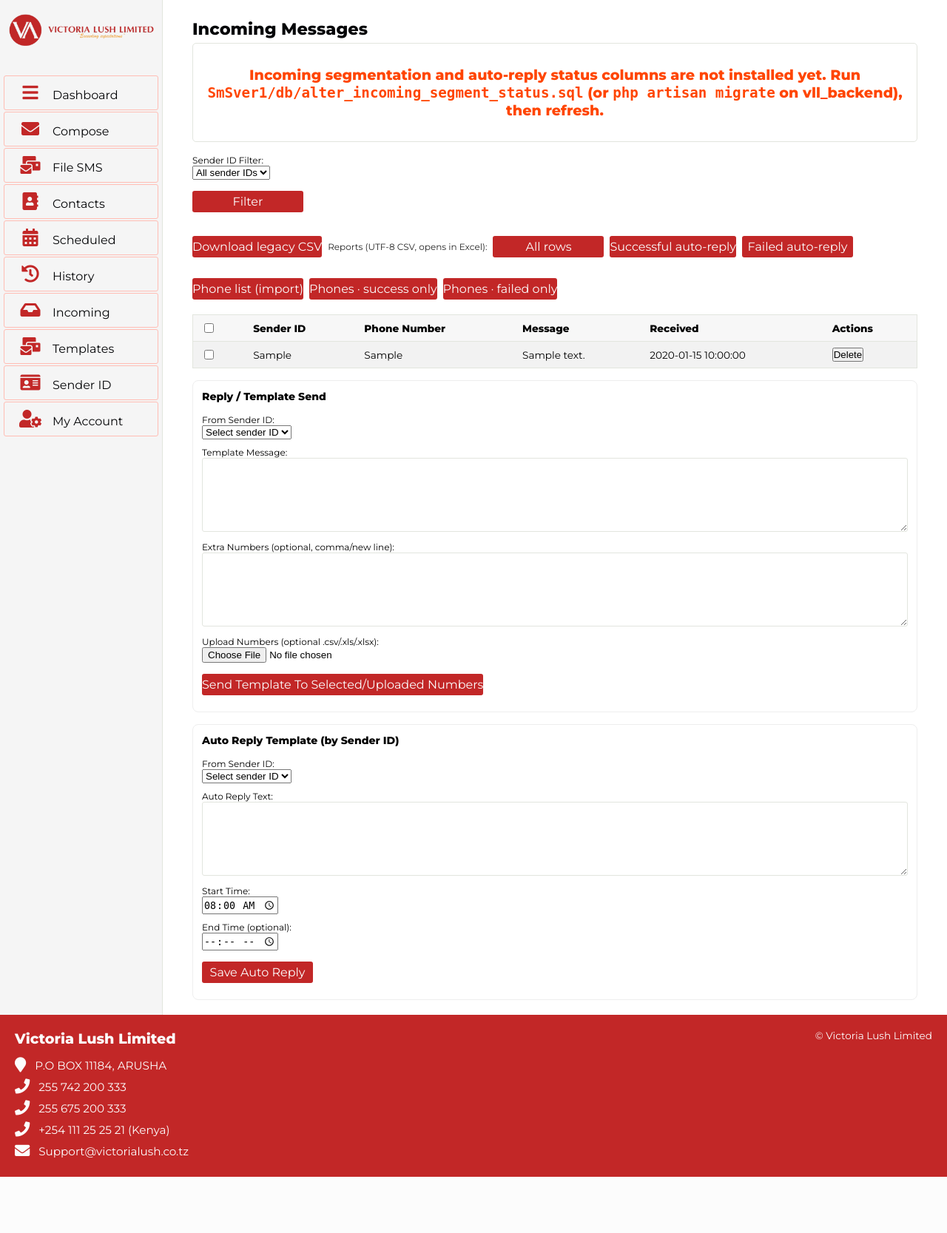
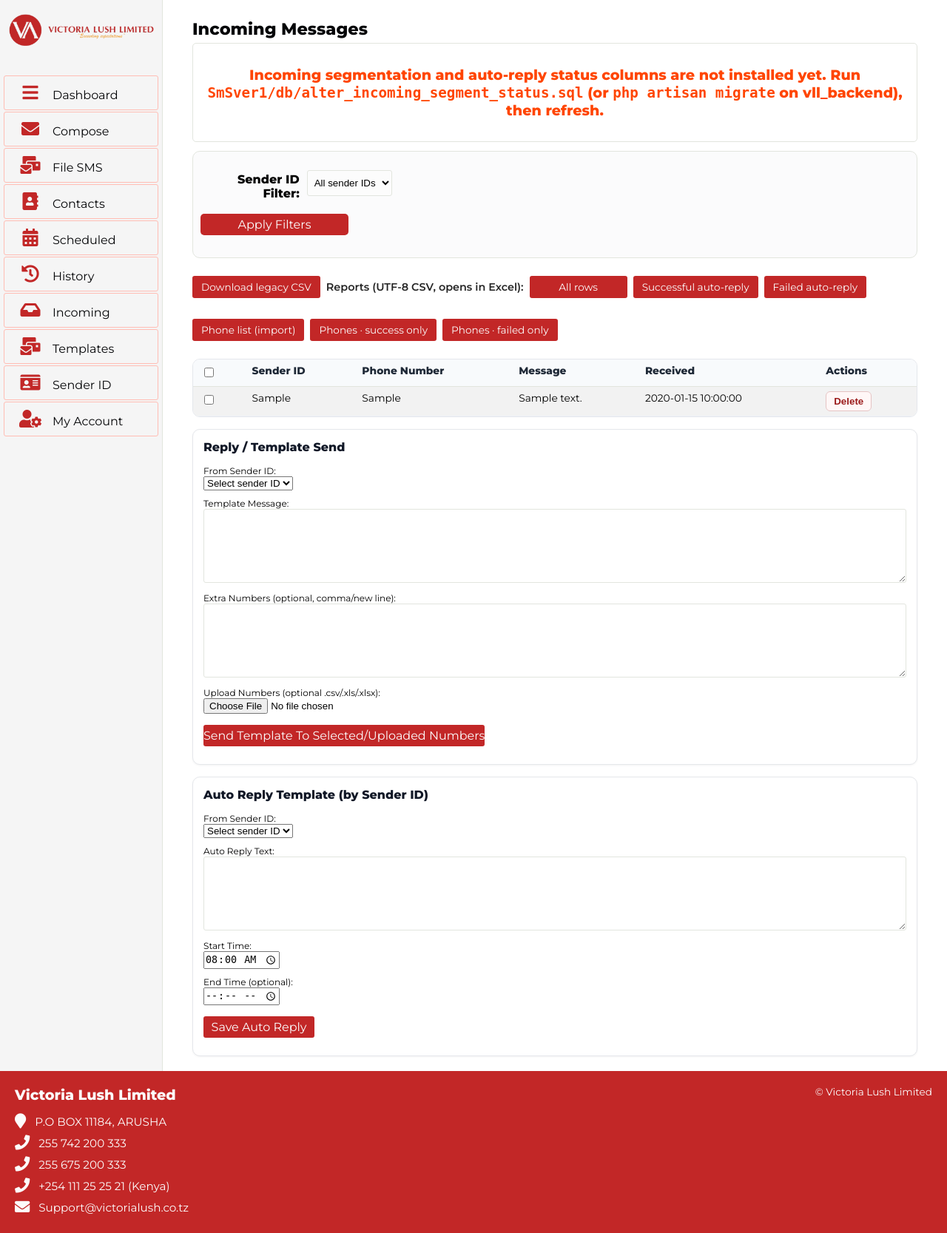
Before and after one commit to Victoria-Lush-Limited/SmSver1, a PHP site: page /incoming.php in a window 1280 px wide. Shown: the part 49-1716 px from the top of the page at 74% size. Before the commit the page ends 1640 px from the top, so only its background shows below. Run offline with PHP 8.4, Linux system fonts and the light colour scheme; the visitor is signed in with stand-in values (Sample User, id 1); tables that the repository leaves empty or names only in its code hold one stand-in row (values such as "Sample post").

Commit message:
Polish incoming inbox UI for professional workflow
Co-authored-by: Cursor <cursoragent@cursor.com>

```diff
--- a/css/style.css
+++ b/css/style.css
@@ -1325,6 +1325,88 @@ td {
     line-height: 1.4;
 }
 
+/* --- Incoming page polish --- */
+.incoming-filters {
+    margin-bottom: 14px;
+    border-radius: 10px;
+    background: #fbfbfc;
+}
+.incoming-actions-bar {
+    margin-bottom: 14px;
+    display: flex;
+    flex-wrap: wrap;
+    gap: 8px;
+    align-items: center;
+}
+.incoming-report-label {
+    opacity: 0.85;
+    font-size: 0.9rem;
+    font-weight: 600;
+}
+.incoming-action-btn {
+    display: inline-block;
+    text-decoration: none;
+    min-width: 132px;
+    padding: 7px 12px;
+    font-size: 0.85rem;
+}
+.incoming-table-wrap {
+    border: 1px solid #e4e7ec;
+    border-radius: 10px;
+    overflow: auto;
+    background: #fff;
+}
+.incoming-table {
+    border: 0;
+    border-collapse: separate;
+    border-spacing: 0;
+    font-size: 0.86rem;
+}
+.incoming-table td {
+    vertical-align: top;
+    line-height: 1.45;
+}
+.incoming-table-header {
+    background: #f8fafc;
+    font-weight: 700;
+    color: #1f2937;
+}
+.incoming-row td {
+    border-bottom: 1px solid #eef2f7;
+}
+.incoming-empty {
+    padding: 16px;
+    text-align: center;
+    color: #4b5563;
+    font-weight: 600;
+}
+.incoming-delete-btn {
+    border: 1px solid #e5c4c4;
+    color: #9b1c1c;
+    background: #fff7f7;
+    border-radius: 6px;
+    padding: 5px 10px;
+    cursor: pointer;
+    font-weight: 600;
+}
+.incoming-delete-btn:hover {
+    background: #ffe9e9;
+}
+.incoming-card {
+    margin-top: 16px;
+    padding: 14px;
+    border: 1px solid #e5e7eb;
+    border-radius: 10px;
+    background: #fff;
+    box-shadow: 0 1px 3px rgba(0, 0, 0, 0.05);
+}
+.incoming-card-title {
+    margin: 0 0 10px 0;
+    font-size: 1rem;
+    font-weight: 800;
+    color: #111827;
+}
+
 /* My Account — API key */
 .api-key-row .api-key-wrap {
     display: flex;
--- a/incoming.php
+++ b/incoming.php
@@ -91,7 +91,7 @@ $vll_page_description = 'Incoming SMS inbox — replies and audience messages fo
                 </div>
             <?php } ?>
 
-            <form method="get" action="incoming.php" style="margin-bottom:12px;">
+            <form method="get" action="incoming.php" class="incoming-filters page-form">
                 <div class="form-field">
                     <div class="field-label">Sender ID Filter:</div>
                     <div class="custom-input-wrapper">
@@ -125,11 +125,11 @@ $vll_page_description = 'Incoming SMS inbox — replies and audience messages fo
                     </div>
                 </div>
                 <?php } ?>
-                <ul class="field-list"><li><button type="submit" class="send-button" style="cursor:pointer;">Filter</button></li></ul>
+                <ul class="field-list"><li><button type="submit" class="send-button">Apply Filters</button></li></ul>
             </form>
 
-            <div style="margin-bottom:10px;display:flex;flex-wrap:wrap;gap:8px;align-items:center;">
-                <a href="incoming_export.php?sender_id=<?php echo urlencode($senderFilter); ?>" class="send-button" style="display:inline-block;text-decoration:none;">
+            <div class="incoming-actions-bar">
+                <a href="incoming_export.php?sender_id=<?php echo urlencode($senderFilter); ?>" class="send-button incoming-action-btn">
                     Download legacy CSV
                 </a>
                 <?php
@@ -138,21 +138,22 @@ $vll_page_description = 'Incoming SMS inbox — replies and audience messages fo
                     $repBase .= '&segment=' . urlencode($segmentFilter);
                 }
                 ?>
-                <span style="opacity:0.85;">Reports (UTF-8 CSV, opens in Excel):</span>
-                <a href="<?php echo htmlspecialchars($repBase . '&report=all&mode=full', ENT_QUOTES, 'UTF-8'); ?>" class="send-button" style="display:inline-block;text-decoration:none;">All rows</a>
-                <a href="<?php echo htmlspecialchars($repBase . '&report=success&mode=full', ENT_QUOTES, 'UTF-8'); ?>" class="send-button" style="display:inline-block;text-decoration:none;">Successful auto-reply</a>
-                <a href="<?php echo htmlspecialchars($repBase . '&report=failed&mode=full', ENT_QUOTES, 'UTF-8'); ?>" class="send-button" style="display:inline-block;text-decoration:none;">Failed auto-reply</a>
-                <a href="<?php echo htmlspecialchars($repBase . '&report=all&mode=phones', ENT_QUOTES, 'UTF-8'); ?>" class="send-button" style="display:inline-block;text-decoration:none;">Phone list (import)</a>
-                <a href="<?php echo htmlspecialchars($repBase . '&report=success&mode=phones', ENT_QUOTES, 'UTF-8'); ?>" class="send-button" style="display:inline-block;text-decoration:none;">Phones · success only</a>
-                <a href="<?php echo htmlspecialchars($repBase . '&report=failed&mode=phones', ENT_QUOTES, 'UTF-8'); ?>" class="send-button" style="display:inline-block;text-decoration:none;">Phones · failed only</a>
+                <span class="incoming-report-label">Reports (UTF-8 CSV, opens in Excel):</span>
+                <a href="<?php echo htmlspecialchars($repBase . '&report=all&mode=full', ENT_QUOTES, 'UTF-8'); ?>" class="send-button incoming-action-btn">All rows</a>
+                <a href="<?php echo htmlspecialchars($repBase . '&report=success&mode=full', ENT_QUOTES, 'UTF-8'); ?>" class="send-button incoming-action-btn">Successful auto-reply</a>
+                <a href="<?php echo htmlspecialchars($repBase . '&report=failed&mode=full', ENT_QUOTES, 'UTF-8'); ?>" class="send-button incoming-action-btn">Failed auto-reply</a>
+                <a href="<?php echo htmlspecialchars($repBase . '&report=all&mode=phones', ENT_QUOTES, 'UTF-8'); ?>" class="send-button incoming-action-btn">Phone list (import)</a>
+                <a href="<?php echo htmlspecialchars($repBase . '&report=success&mode=phones', ENT_QUOTES, 'UTF-8'); ?>" class="send-button incoming-action-btn">Phones · success only</a>
+                <a href="<?php echo htmlspecialchars($repBase . '&report=failed&mode=phones', ENT_QUOTES, 'UTF-8'); ?>" class="send-button incoming-action-btn">Phones · failed only</a>
             </div>
 
             <form method="post" action="incoming_actions.php" enctype="multipart/form-data">
                 <input type="hidden" name="sender_filter" value="<?php echo htmlspecialchars($senderFilter, ENT_QUOTES, 'UTF-8'); ?>">
                 <input type="hidden" name="segment_filter" value="<?php echo htmlspecialchars($segmentFilter, ENT_QUOTES, 'UTF-8'); ?>">
 
-                <table width="100%" border="0" cellspacing="0" cellpadding="6">
-                    <tr style="background:#f7f7f7;font-weight:bold;">
+                <div class="incoming-table-wrap">
+                <table class="incoming-table" width="100%" border="0" cellspacing="0" cellpadding="6">
+                    <tr class="incoming-table-header">
                         <td><input type="checkbox" onclick="for(const c of document.querySelectorAll('.in-sel')){c.checked=this.checked;}"></td>
                         <td>Sender ID</td>
                         <td>Phone Number</td>
@@ -168,10 +169,10 @@ $vll_page_description = 'Incoming SMS inbox — replies and audience messages fo
                     $colspan = $incomingExtended ? 8 : 6;
                     ?>
                     <?php if (count($rows) === 0) { ?>
-                        <tr><td colspan="<?php echo (int) $colspan; ?>" style="padding:16px;">No incoming messages found.</td></tr>
+                        <tr><td colspan="<?php echo (int) $colspan; ?>" class="incoming-empty">No incoming messages found.</td></tr>
                     <?php } ?>
                     <?php foreach ($rows as $r) { ?>
-                        <tr style="border-bottom:1px solid #eee;">
+                        <tr class="incoming-row">
                             <td><input class="in-sel" type="checkbox" name="selected_ids[]" value="<?php echo (int) $r['id']; ?>"></td>
                             <td><?php echo htmlspecialchars((string) $r['recipient'], ENT_QUOTES, 'UTF-8'); ?></td>
                             <td><?php echo htmlspecialchars((string) $r['sender'], ENT_QUOTES, 'UTF-8'); ?></td>
@@ -182,14 +183,15 @@ $vll_page_description = 'Incoming SMS inbox — replies and audience messages fo
                             <?php } ?>
                             <td><?php echo htmlspecialchars((string) $r['created_at'], ENT_QUOTES, 'UTF-8'); ?></td>
                             <td>
-                                <button name="action" value="delete_one" type="submit" formaction="incoming_actions.php?id=<?php echo (int) $r['id']; ?>" style="cursor:pointer;">Delete</button>
+                                <button name="action" value="delete_one" type="submit" formaction="incoming_actions.php?id=<?php echo (int) $r['id']; ?>" class="incoming-delete-btn">Delete</button>
                             </td>
                         </tr>
                     <?php } ?>
                 </table>
+                </div>
 
-                <div style="margin-top:16px;padding:12px;border:1px solid #eee;border-radius:8px;">
-                    <h3 style="margin:0 0 10px 0;">Reply / Template Send</h3>
+                <div class="incoming-card">
+                    <h3 class="incoming-card-title">Reply / Template Send</h3>
                     <div class="form-field">
                         <div class="field-label">From Sender ID:</div>
                         <div class="custom-input-wrapper">
@@ -204,26 +206,26 @@ $vll_page_description = 'Incoming SMS inbox — replies and audience messages fo
                     <div class="form-field">
                         <div class="field-label">Template Message:</div>
                         <div class="custom-input-wrapper">
-                            <textarea name="template_message" rows="4" style="width:100%;"></textarea>
+                            <textarea name="template_message" rows="4"></textarea>
                         </div>
                     </div>
                     <div class="form-field">
                         <div class="field-label">Extra Numbers (optional, comma/new line):</div>
                         <div class="custom-input-wrapper">
-                            <textarea name="manual_numbers" rows="3" style="width:100%;"></textarea>
+                            <textarea name="manual_numbers" rows="3"></textarea>
                         </div>
                     </div>
                     <div class="form-field">
                         <div class="field-label">Upload Numbers (optional .csv/.xls/.xlsx):</div>
                         <div class="custom-input-wrapper"><input type="file" name="numbers_file"></div>
                     </div>
-                    <button class="send-button" style="cursor:pointer;" type="submit" name="action" value="send_template_selected">
+                    <button class="send-button" type="submit" name="action" value="send_template_selected">
                         Send Template To Selected/Uploaded Numbers
                     </button>
                 </div>
 
-                <div style="margin-top:16px;padding:12px;border:1px solid #eee;border-radius:8px;">
-                    <h3 style="margin:0 0 10px 0;">Auto Reply Template (by Sender ID)</h3>
+                <div class="incoming-card">
+                    <h3 class="incoming-card-title">Auto Reply Template (by Sender ID)</h3>
                     <div class="form-field">
                         <div class="field-label">From Sender ID:</div>
                         <div class="custom-input-wrapper">
@@ -238,7 +240,7 @@ $vll_page_description = 'Incoming SMS inbox — replies and audience messages fo
                     <div class="form-field">
                         <div class="field-label">Auto Reply Text:</div>
                         <div class="custom-input-wrapper">
-                            <textarea name="auto_reply_text" rows="4" style="width:100%;"></textarea>
+                            <textarea name="auto_reply_text" rows="4"></textarea>
                         </div>
                     </div>
                     <div class="form-field">
@@ -249,7 +251,7 @@ $vll_page_description = 'Incoming SMS inbox — replies and audience messages fo
                         <div class="field-label">End Time (optional):</div>
                         <div class="custom-input-wrapper"><input type="time" name="auto_end"></div>
                     </div>
-                    <button class="send-button" style="cursor:pointer;" type="submit" name="action" value="save_auto_reply">
+                    <button class="send-button" type="submit" name="action" value="save_auto_reply">
                         Save Auto Reply
                     </button>
                 </div>
```
